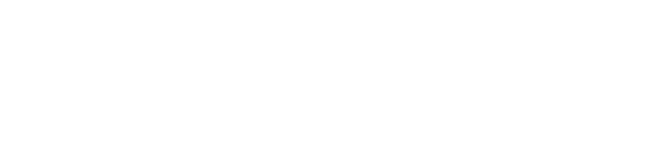
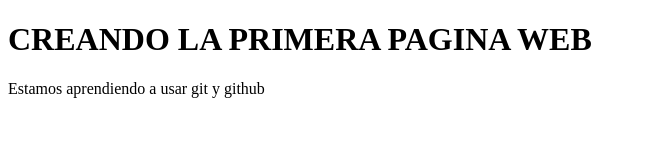
Before and after one commit to ledelaespriella/sesion4Ciclo3, a plain HTML site: page index.html in a window 1280 px wide. Shown: the whole page, without its empty margins (0-646 px from the left). Drawn offline with Linux system fonts and the light colour scheme.

Commit message:
Se rcrea el header y un div para el cuerpo de la pagina

```diff
--- a/index.html
+++ b/index.html
@@ -7,6 +7,17 @@
     <title>Document</title>
 </head>
 <body>
+    <header>
+        <h1> CREANDO LA PRIMERA PAGINA WEB</h1>
+    </header>
+
+    <div>
+        <p>
+            Estamos aprendiendo a usar git y github
+        </p>
+    </div>
+
+
 
 
 </body>
```
